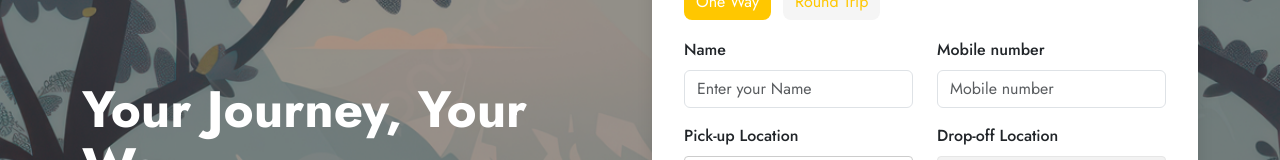
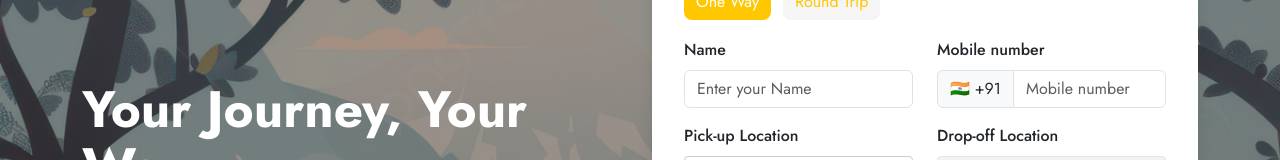
Before and after one commit to gowthamkish/dropmeoneway, a React (Vite) app: page / in a window 1280 px wide. Shown: the part 276-436 px from the top of the page. Built offline with nearby package versions, Linux system fonts and the light colour scheme; no server answers.

Commit message:
Added country code and changed dateformat

```diff
--- a/src/components/booking/Booking.jsx
+++ b/src/components/booking/Booking.jsx
@@ -274,6 +274,9 @@ function Booking() {
                         <Col sm={6} className={styles.formCol}>
                           <Form.Label>Mobile number</Form.Label>
                           <InputGroup>
+                            <InputGroup.Text className={styles.countryPrefix}>
+                              🇮🇳 +91
+                            </InputGroup.Text>
                             <Form.Control
                               placeholder="Mobile number"
                               className={styles.input}
@@ -318,6 +321,9 @@ function Booking() {
                         <Col sm={6} className={styles.formCol}>
                           <Form.Label>Mobile number</Form.Label>
                           <InputGroup>
+                            <InputGroup.Text className={styles.countryPrefix}>
+                              🇮🇳 +91
+                            </InputGroup.Text>
                             <Form.Control
                               placeholder="Mobile number"
                               className={styles.input}
@@ -391,7 +397,7 @@ function Booking() {
                         onChange={(date) => setPickupDateTime(date)}
                         minDate={new Date()}
                         showTimeSelect
-                        dateFormat="Pp"
+                        dateFormat="dd/MM/yyyy h:mm aa"
                         className={
                           errors.date
                             ? `${styles.input} is-invalid`
@@ -418,7 +424,7 @@ function Booking() {
                           onChange={(date) => setReturnDateTime(date)}
                           minDate={new Date()}
                           showTimeSelect
-                          dateFormat="Pp"
+                          dateFormat="dd/MM/yyyy h:mm aa"
                           className={
                             errors.date
                               ? `${styles.input} is-invalid`
```
